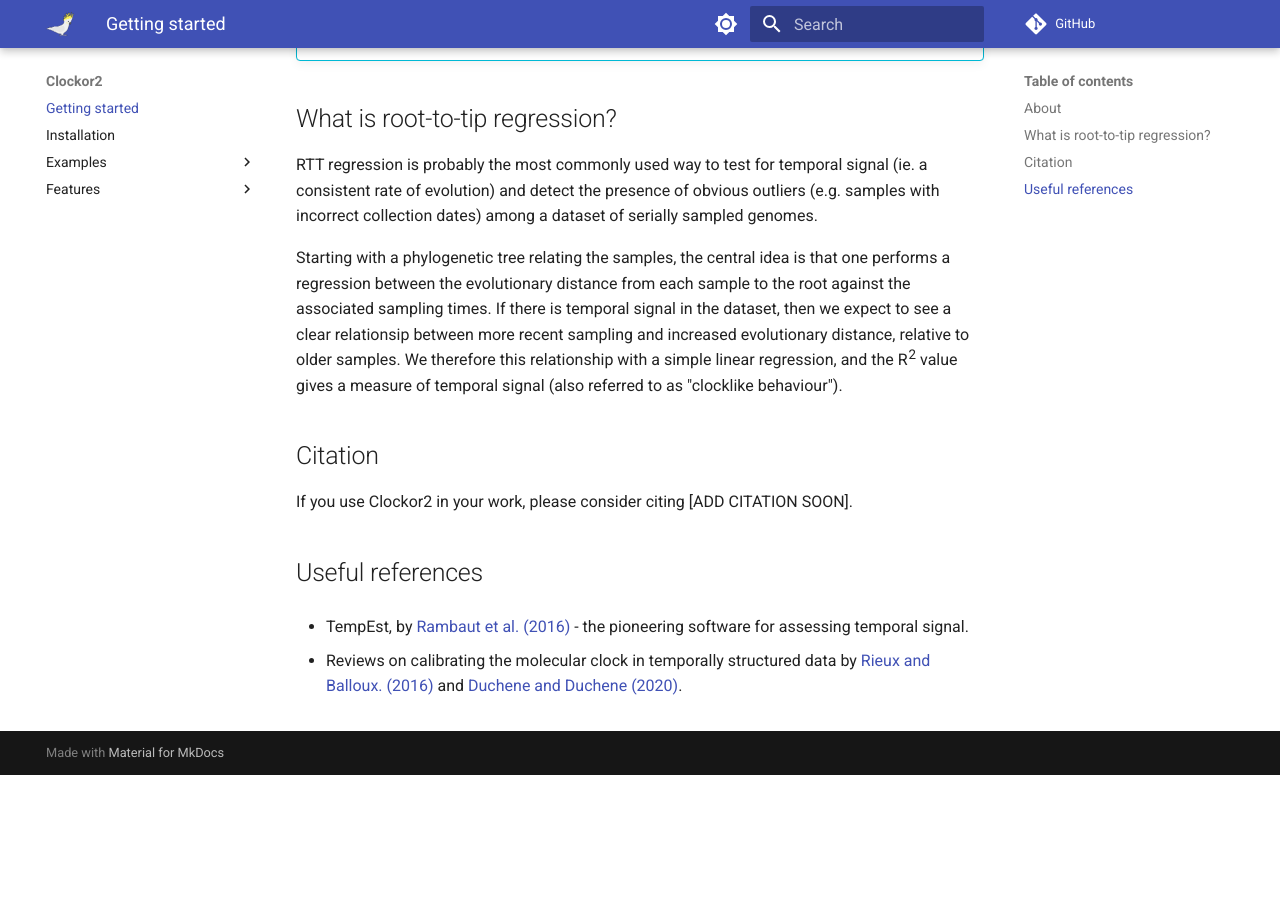
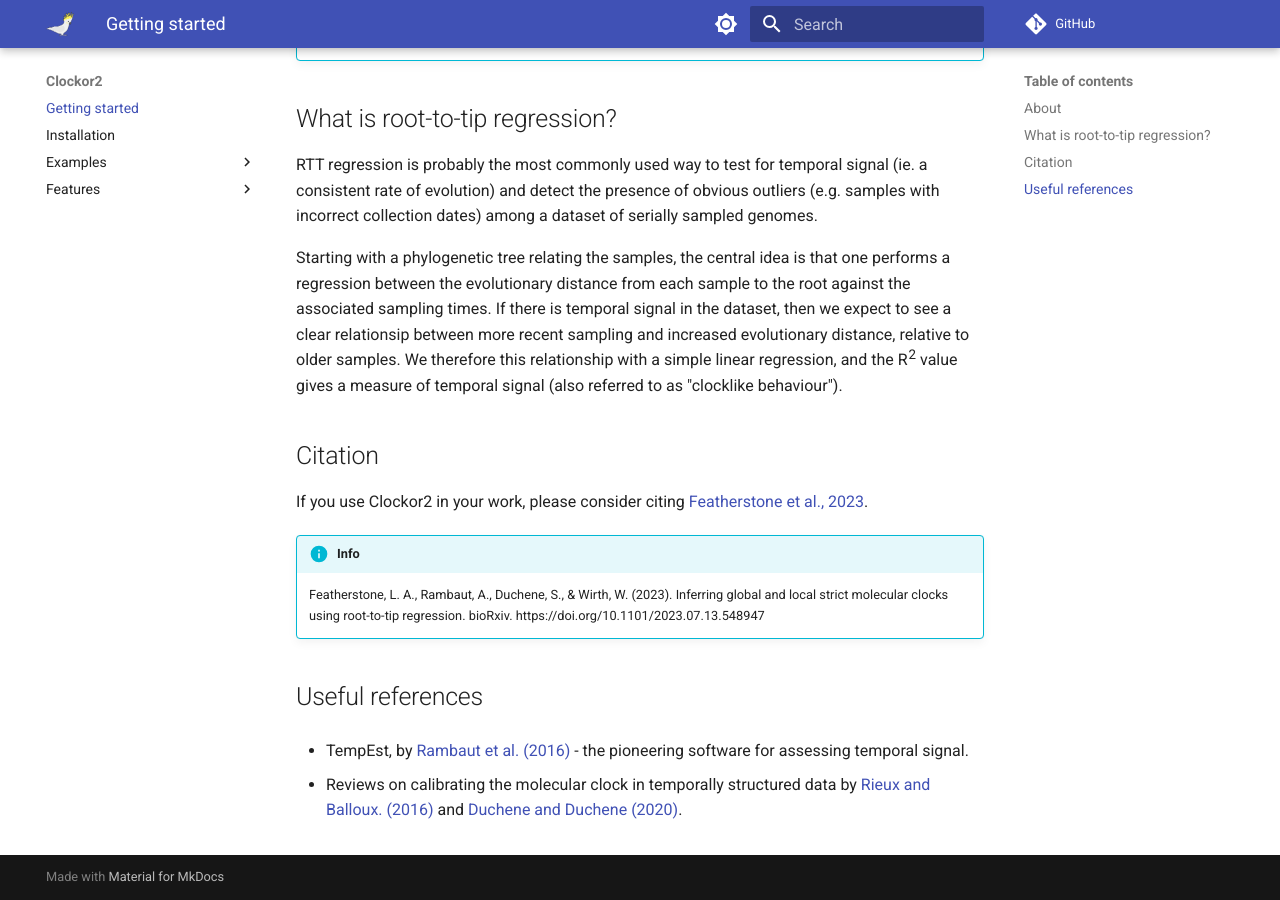
Before and after one commit to clockor2/docs, an MkDocs documentation site: the page built from docs/index.md, in a window 1280 px wide and 900 px high, scrolled down 572 px. Built offline with MkDocs 1.6.1 and Material for MkDocs 9.7.7, drawn with Linux system fonts in a browser that asks for light colours; comment, search, counter and statistics services are not loaded; before the commit the page ends 1347 px from its top, so only the background shows below that.

Commit message:
Add preprint to docs

```diff
--- a/docs/index.md
+++ b/docs/index.md
@@ -20,7 +20,11 @@ Starting with a phylogenetic tree relating the samples, the central idea is that
 
 
 ## Citation
-If you use Clockor2 in your work, please consider citing [ADD CITATION SOON].
+If you use Clockor2 in your work, please consider citing [Featherstone et al., 2023](https://doi.org/10.1101/2023.07.13.548947).
+
+!!! info
+
+    Featherstone, L. A., Rambaut, A., Duchene, S., & Wirth, W. (2023). Inferring global and local strict molecular clocks using root-to-tip regression. bioRxiv. https://doi.org/10.1101/2023.07.13.548947
 
 ## Useful references
 
```
